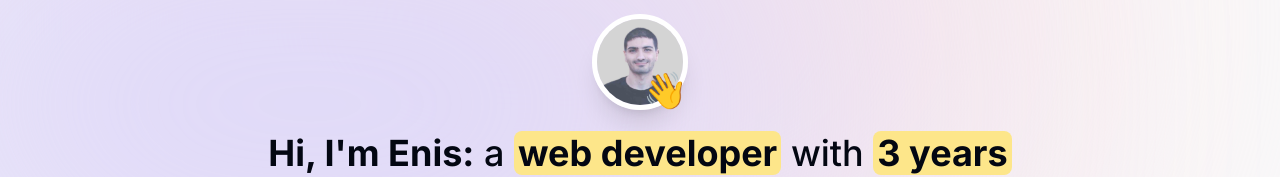
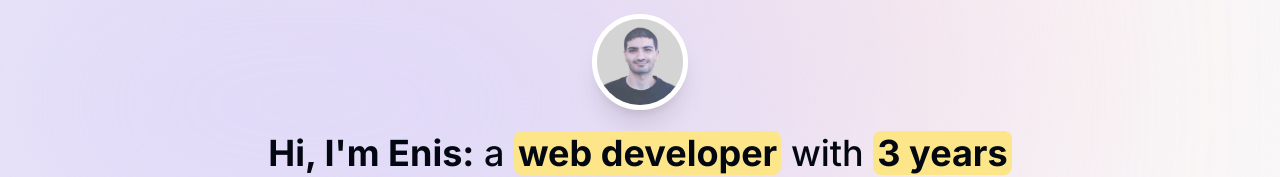
Before and after one commit to eniskalyon/portfolioNextjs, a Next.js app: page / in a window 1280 px wide. Shown: the part 130-307 px from the top of the page. Built offline with nearby package versions, Linux system fonts and the light colour scheme; no server answers.

Commit message:
remove emoji intro.tsx

```diff
--- a/components/intro.tsx
+++ b/components/intro.tsx
@@ -31,18 +31,6 @@ export default function Intro() {
                   className='h-24 w-24 rounded-full border-[0.35rem] border-white object-cover shadow-xl'
                   />
                 </motion.div>
-                <motion.span className='absolute bottom-0 right-0 text-4xl'
-                initial={{opacity: 0, scale: 0}}
-                animate={{opacity: 1, scale: 1}}
-                transition={{
-                  type: "spring",
-                  stiffness: 125,
-                  delay: 0.1,
-                  duration: 0.7,
-                }}
-                >
-                👋
-                </motion.span>
             </div>
         </div>
         <motion.h1
```
